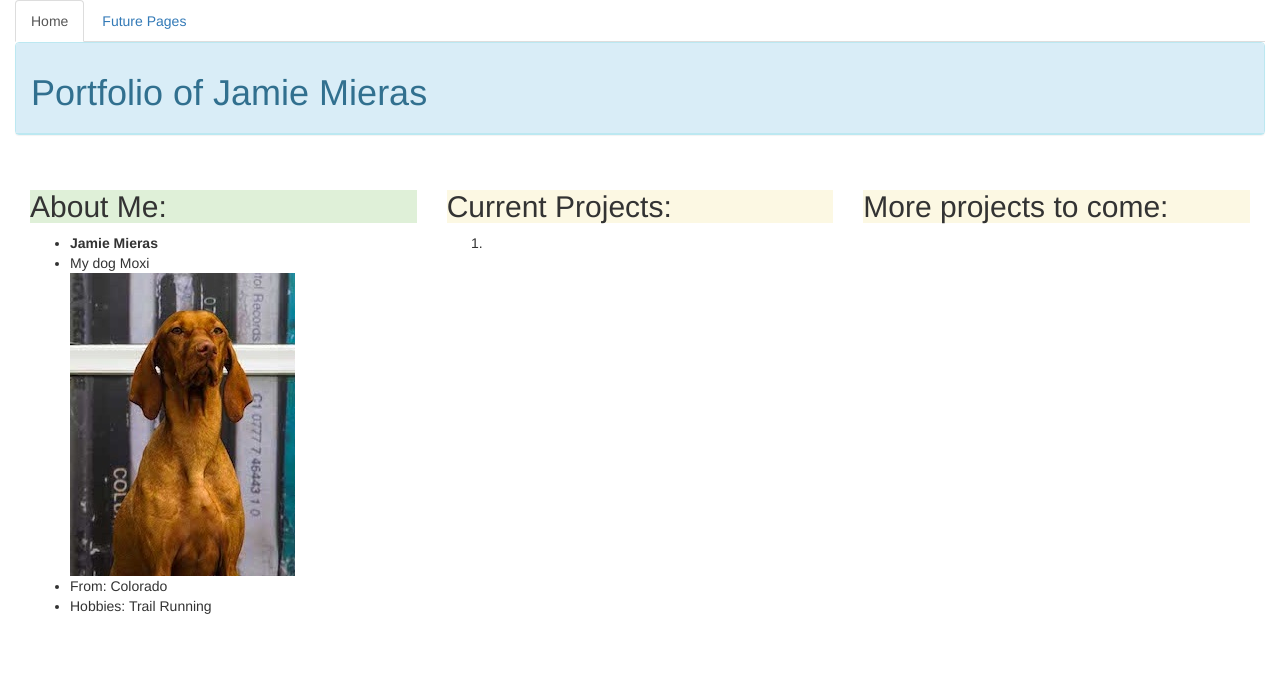
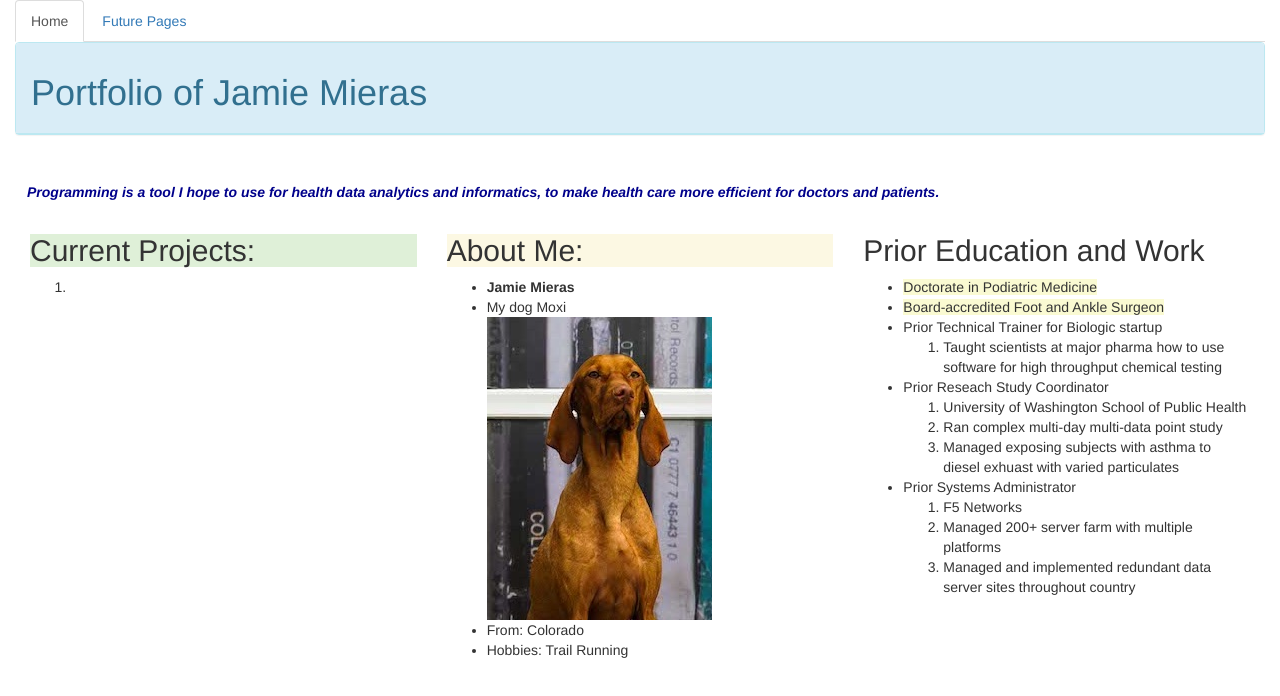
Before and after one commit to medintel/portfolio, a plain HTML site: page index.html in a window 1280 px wide. Drawn offline with Linux system fonts and the light colour scheme.

Commit message:
Reformatting columns, adding initial paragraph above columns, adding ordered lists to Education and Work column, adding unordered list to About Me column, adding strong to About Me name, adding span to highlight education and certification, with css updated to add margin, font, color to intro, index, and highlight classes

```diff
--- a/css/styles.css
+++ b/css/styles.css
@@ -1,4 +1,19 @@
-.petpic {
-  background-color: blue
+p.intro {
+  margin: 12px;
+  font-style: italic;
+  font-weight: bold;
+  color: darkblue;
+  }
+
+.index {
   float: left;
+  background-color: lightseagreen;
 }
+
+.about{
+
+}
+
+.highlight {
+  background-color: lightgoldenrodyellow;
+}
--- a/index.html
+++ b/index.html
@@ -3,7 +3,7 @@
   <head lang="en">
     <meta name="viewport" content="width=device-width, initial-scale=1, user-scalable=no">
     <link href="css/bootstrap.css" rel="stylesheet" type="text/css" media="all">
-    <link href="css/stylesheet.css" rel="stylesheet" type="text/css" media="all">
+    <link href="css/styles.css" rel="stylesheet" type="text/css" media="all">
     <title>Epicodius Portfolio Index</title>
   </head>
   <body>
@@ -20,11 +20,25 @@
         <H1>Portfolio of Jamie Mieras</H1>
       </div>
     </div>
+
     <div class="panel-body">
+
       <div class="row">
+        <p class="intro"> Programming is a tool I hope to use for health data analytics and informatics, to make health care more efficient for doctors and patients.</p>
+      </div>
+
+      <div class="row">
+
         <div class="col-md-4">
-              <div class="petpic">
-               <h2 class="bg-success" class="panel-title">About Me:</h2>
+          <h2 class="bg-success" class="panel-title" class="index"> Current Projects:</h2>
+            <ol>
+              <li></li>
+            </ol>
+        </div>
+
+        <div class="col-md-4">
+          <div class="about">
+            <h2 class="bg-warning" class="panel-title">About Me:</h2>
             <ul>
               <li><strong>Jamie Mieras</strong></li>
               <li>My dog Moxi</li>
@@ -34,19 +48,32 @@
             </ul>
           </div>
         </div>
+
              <div class="col-md-4">
-              <h2 class="bg-warning" class="panel-title"> Current Projects:</h2>
-              <p>
+               <h2 class="bg-" class="panel-title"> Prior Education and Work </h2>
+               <ul>
+                 <li><span class="highlight">Doctorate in Podiatric Medicine </span></li>
+                 <li><span class="highlight">Board-accredited Foot and Ankle Surgeon</span></li>
+                 <li>Prior Technical Trainer for Biologic startup</li>
                    <ol>
-                  <li><a href = "#">  </a></li>
+                      <li>Taught scientists at major pharma how to use software for high throughput chemical testing</li>
                     </ol>
-              </p>
-            </div>
-             <div class="col-md-4">
-               <h2 class="bg-warning" class="panel-title"> More projects to come:</h2>
+                  <li>Prior Reseach Study Coordinator</li>
+                    <ol>
+                      <li>University of Washington School of Public Health</li>
+                      <li>Ran complex multi-day multi-data point study</li>
+                      <li>Managed exposing subjects with asthma to diesel exhuast with varied particulates</li>
+                    </ol>
+                  <li>Prior Systems Administrator</li>
+                    <ol>
+                      <li>F5 Networks</li>
+                      <li>Managed 200+ server farm with multiple platforms</li>
+                      <li>Managed and implemented redundant data server sites throughout country</li>
+                    </ol>
+                </ul>
               </div>
           </div>
-     </div>
+
      </div>
 </body>
 
```
Lines whose indentation alone changed are shown as unchanged.
